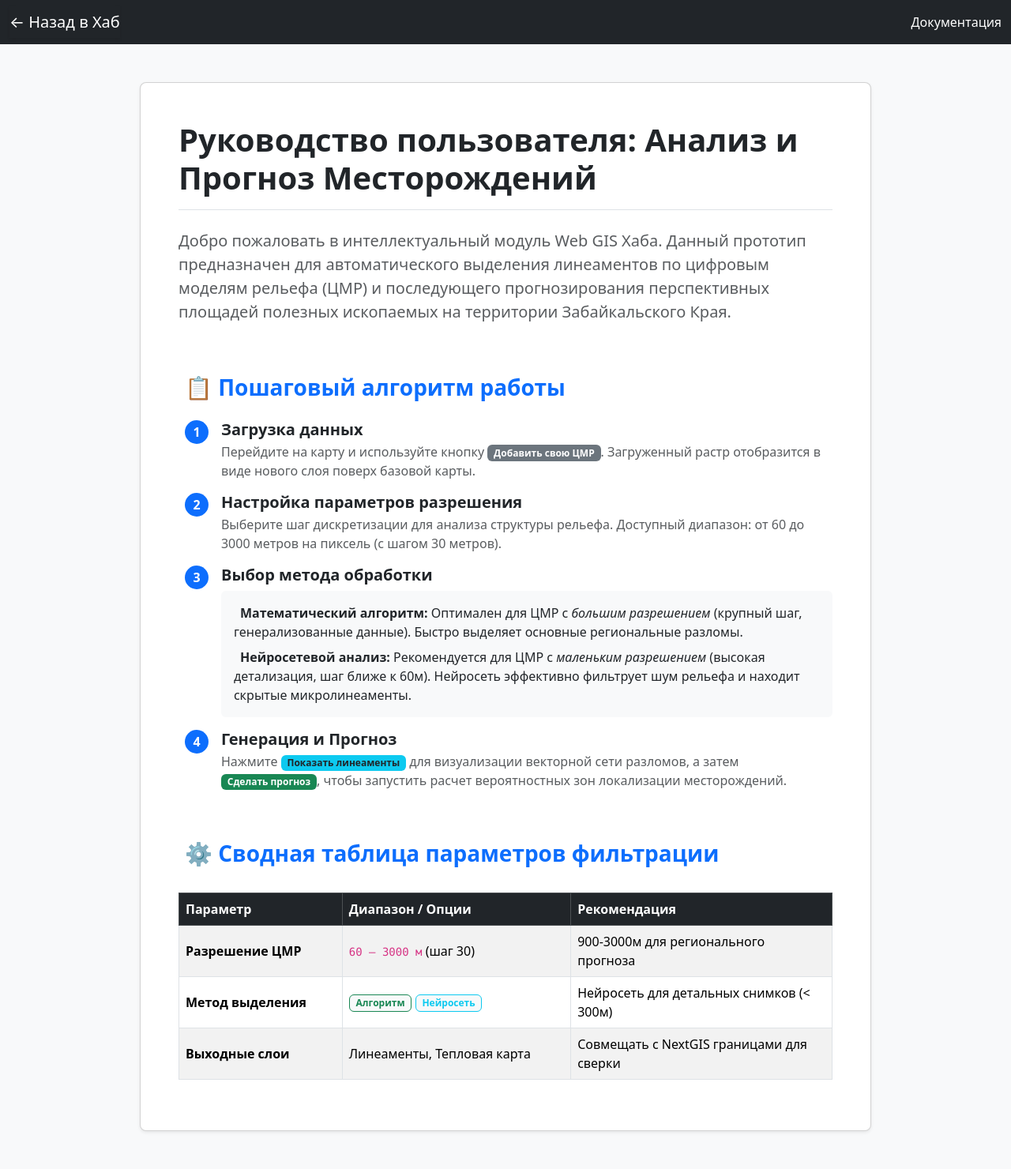
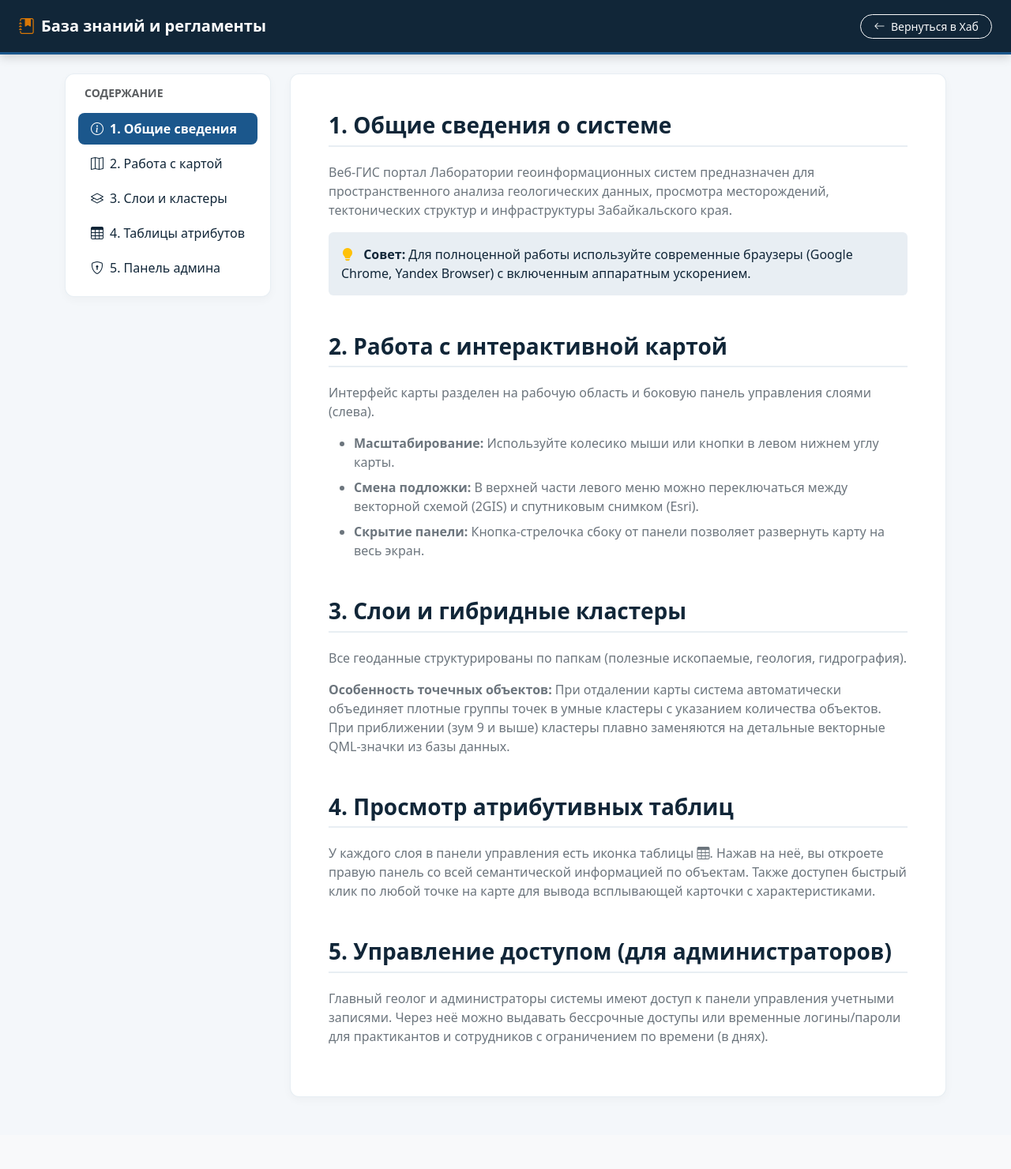
Before and after one commit to Chectus/gisweb, a Flask app: page /docs in a window 1280 px wide. Shown: the whole page at 79% size. After the commit the page ends 1389 px from the top, so only its background shows below. Run offline with Flask 3, Linux system fonts and the light colour scheme; the visitor is signed in with stand-in values (Sample User, id 1).

Commit message:
ну чисто по приколу изменила документацию...

```diff
--- a/templates/docs.html
+++ b/templates/docs.html
@@ -3,127 +3,147 @@
 <head>
     <meta charset="UTF-8">
     <meta name="viewport" content="width=device-width, initial-scale=1.0">
-    <title>Документация — Web GIS Хаб</title>
+    <title>Документация | ГИС Забайкалья</title>
+    <link href="https://cdn.jsdelivr.net/npm/bootstrap@5.3.3/dist/css/bootstrap.min.css" rel="stylesheet">
+    <link rel="stylesheet" href="https://cdn.jsdelivr.net/npm/bootstrap-icons@1.11.3/font/bootstrap-icons.min.css">
 
-    <link href="https://cdn.jsdelivr.net/npm/bootstrap@5.3.3/dist/css/bootstrap.min.css" rel="stylesheet">
-    <link rel="stylesheet" href="https://unpkg.com/leaflet@1.9.4/dist/leaflet.css">
-    <!-- ПОДКЛЮЧАЕМ НАШ ВЫНЕСЕННЫЙ CSS -->
-    <link rel="stylesheet" href="../static/css/style.css">
-    <!-- <link rel="stylesheet" href="{{ url_for('static', filename='css/style.css') }}"> -->
+    <!-- ПОДКЛЮЧАЕМ ЕДИНЫЙ CSS -->
+    <link rel="stylesheet" href="{{ url_for('static', filename='css/style.css') }}">
+
+    <style>
+        /* Специфичные стили для документации */
+        body { scroll-behavior: smooth; } /* Плавный скролл при клике на оглавление */
+
+        .doc-sidebar {
+            position: sticky;
+            top: 20px;
+        }
+
+        .nav-pills .nav-link.active {
+            background-color: var(--geo-main);
+            color: white;
+            font-weight: 600;
+        }
+        .nav-pills .nav-link {
+            color: var(--geo-dark);
+            border-radius: 8px;
+            transition: all 0.2s;
+        }
+        .nav-pills .nav-link:hover {
+            background-color: var(--geo-light);
+            color: var(--geo-main);
+        }
+
+        .doc-card {
+            border: 1px solid rgba(27, 87, 140, 0.1);
+            border-radius: 12px;
+            background: #ffffff;
+            box-shadow: 0 4px 12px rgba(0,0,0,0.03);
+        }
+
+        .doc-section-title {
+            color: var(--geo-dark);
+            border-bottom: 2px solid var(--geo-light);
+            padding-bottom: 0.5rem;
+            margin-bottom: 1.25rem;
+            font-weight: 700;
+        }
+    </style>
 </head>
-<body class="bg-light">
+<body>
 
-    <nav class="navbar navbar-dark bg-dark">
-        <div class="container-fluid">
-            <a class="navbar-brand shadow-sm" href="/hub">← Назад в Хаб</a>
-            <span class="navbar-text text-white">Документация</span>
+    <!-- Навигация -->
+    <nav class="navbar navbar-expand-lg navbar-custom py-3">
+        <div class="container-fluid px-4">
+            <span class="navbar-brand mb-0 h5 text-white fw-bold d-flex align-items-center">
+                <i class="bi bi-journal-bookmark-fill me-2" style="color: var(--geo-accent);"></i>
+                База знаний и регламенты
+            </span>
+            <div class="d-flex align-items-center">
+                <a href="/hub" class="btn btn-outline-light border-opacity-50 btn-sm rounded-pill px-3 fw-medium">
+                    <i class="bi bi-arrow-left me-1"></i> Вернуться в Хаб
+                </a>
+            </div>
         </div>
     </nav>
 
-    <div class="container my-5">
-        <div class="row justify-content-center">
-            <div class="col-lg-10">
+    <div class="container my-4">
+        <div class="row">
 
-                <div class="card shadow-sm p-4 p-md-5 bg-white rounded-3">
+            <!-- Левая колонка: Оглавление (Якоря) -->
+            <div class="col-md-3 d-none d-md-block">
+                <div class="doc-sidebar doc-card p-3">
+                    <h6 class="text-uppercase small fw-bold text-muted mb-3 px-2">Содержание</h6>
+                    <nav class="nav nav-pills flex-column gap-1">
+                        <a class="nav-link active py-2 small" href="#section1"><i class="bi bi-info-circle me-2"></i>1. Общие сведения</a>
+                        <a class="nav-link py-2 small" href="#section2"><i class="bi bi-map me-2"></i>2. Работа с картой</a>
+                        <a class="nav-link py-2 small" href="#section3"><i class="bi bi-layers me-2"></i>3. Слои и кластеры</a>
+                        <a class="nav-link py-2 small" href="#section4"><i class="bi bi-table me-2"></i>4. Таблицы атрибутов</a>
+                        <a class="nav-link py-2 small" href="#section5"><i class="bi bi-shield-lock me-2"></i>5. Панель админа</a>
+                    </nav>
+                </div>
+            </div>
 
-                    <h1 class="display-6 fw-bold text-dark border-bottom pb-3 mb-4">
-                        <i class="bi bi-book text-primaryme-2"></i> Руководство пользователя: Анализ и Прогноз Месторождений
-                    </h1>
+            <!-- Правая колонка: Текст документации -->
+            <div class="col-md-9">
+                <div class="doc-card p-4 p-md-5 mb-4">
 
-                    <p class="lead text-muted lh-base">
-                        Добро пожаловать в интеллектуальный модуль Web GIS Хаба. Данный прототип предназначен для автоматического выделения <strong>линеаментов</strong> по цифровым моделям рельефа (ЦМР) и последующего прогнозирования перспективных площадей полезных ископаемых на территории Забайкальского Края.
-                    </p>
+                    <!-- Раздел 1 -->
+                    <section id="section1" class="mb-5">
+                        <h3 class="doc-section-title">1. Общие сведения о системе</h3>
+                        <p class="text-secondary">
+                            Веб-ГИС портал Лаборатории геоинформационных систем предназначен для пространственного анализа геологических данных, просмотра месторождений, тектонических структур и инфраструктуры Забайкальского края.
+                        </p>
+                        <div class="alert alert-secondary border-0" style="background-color: var(--geo-light); color: var(--geo-dark);">
+                            <i class="bi bi-lightbulb-fill text-warning me-2"></i> <strong>Совет:</strong> Для полноценной работы используйте современные браузеры (Google Chrome, Yandex Browser) с включенным аппаратным ускорением.
+                        </div>
+                    </section>
 
-                    <!-- <div class="alert alert-warning d-flex align-items-center my-4" role="alert">
-                        <i class="bi bi-lightbulb-fill text-warning fs-4 me-3"></i>
-                        <div>
-                            <strong>Текущая версия:</strong> Сейчас система сфокусирована на Забайкальском Крае, но архитектура полностью готова к обработке любой пользовательской ЦМР в формате гео-тиффа.
-                        </div>
-                    </div> -->
+                    <!-- Раздел 2 -->
+                    <section id="section2" class="mb-5">
+                        <h3 class="doc-section-title">2. Работа с интерактивной картой</h3>
+                        <p class="text-secondary">
+                            Интерфейс карты разделен на рабочую область и боковую панель управления слоями (слева).
+                        </p>
+                        <ul class="text-secondary">
+                            <li class="mb-2"><strong>Масштабирование:</strong> Используйте колесико мыши или кнопки в левом нижнем углу карты.</li>
+                            <li class="mb-2"><strong>Смена подложки:</strong> В верхней части левого меню можно переключаться между векторной схемой (2GIS) и спутниковым снимком (Esri).</li>
+                            <li><strong>Скрытие панели:</strong> Кнопка-стрелочка сбоку от панели позволяет развернуть карту на весь экран.</li>
+                        </ul>
+                    </section>
 
-                    <h2 class="h3 text-primary mt-5 mb-4 fw-semibold">
-                        <i class="bi bi-clist-check me-2"></i> 📋 Пошаговый алгоритм работы
-                    </h2>
+                    <!-- Раздел 3 -->
+                    <section id="section3" class="mb-5">
+                        <h3 class="doc-section-title">3. Слои и гибридные кластеры</h3>
+                        <p class="text-secondary">
+                            Все геоданные структурированы по папкам (полезные ископаемые, геология, гидрография).
+                        </p>
+                        <p class="text-secondary">
+                            <strong>Особенность точечных объектов:</strong> При отдалении карты система автоматически объединяет плотные группы точек в умные кластеры с указанием количества объектов. При приближении (зум 9 и выше) кластеры плавно заменяются на детальные векторные QML-значки из базы данных.
+                        </p>
+                    </section>
 
-                    <div class="ps-2">
-                        <div class="d-flex mb-3">
-                            <span class="badge bg-primary fs-6 me-3 d-flex align-items-center justify-content-center" style="width: 30px; height: 30px; border-radius: 50%;">1</span>
-                            <div>
-                                <h5 class="fw-bold mb-1">Загрузка данных</h5>
-                                <p class="text-muted mb-0">Перейдите на карту и используйте кнопку <span class="badge bg-secondary">Добавить свою ЦМР</span>. Загруженный растр отобразится в виде нового слоя поверх базовой карты.</p>
-                            </div>
-                        </div>
+                    <!-- Раздел 4 -->
+                    <section id="section4" class="mb-5">
+                        <h3 class="doc-section-title">4. Просмотр атрибутивных таблиц</h3>
+                        <p class="text-secondary">
+                            У каждого слоя в панели управления есть иконка таблицы <i class="bi bi-table text-secondary"></i>. Нажав на неё, вы откроете правую панель со всей семантической информацией по объектам. Также доступен быстрый клик по любой точке на карте для вывода всплывающей карточки с характеристиками.
+                        </p>
+                    </section>
 
-                        <div class="d-flex mb-3">
-                            <span class="badge bg-primary fs-6 me-3 d-flex align-items-center justify-content-center" style="width: 30px; height: 30px; border-radius: 50%;">2</span>
-                            <div>
-                                <h5 class="fw-bold mb-1">Настройка параметров разрешения</h5>
-                                <p class="text-muted mb-0">Выберите шаг дискретизации для анализа структуры рельефа. Доступный диапазон: от 60 до 3000 метров на пиксель (с шагом 30 метров).</p>
-                            </div>
-                        </div>
+                    <!-- Раздел 5 -->
+                    <section id="section5">
+                        <h3 class="doc-section-title">5. Управление доступом (для администраторов)</h3>
+                        <p class="text-secondary">
+                            Главный геолог и администраторы системы имеют доступ к панели управления учетными записями. Через неё можно выдавать бессрочные доступы или временные логины/пароли для практикантов и сотрудников с ограничением по времени (в днях).
+                        </p>
+                    </section>
 
-                        <div class="d-flex mb-3">
-                            <span class="badge bg-primary fs-6 me-3 d-flex align-items-center justify-content-center" style="width: 30px; height: 30px; border-radius: 50%;">3</span>
-                            <div>
-                                <h5 class="fw-bold mb-1">Выбор метода обработки</h5>
-                                <div class="card bg-light border-0 p-3 mt-2">
-                                    <ul class="list-unstyled mb-0">
-                                        <li class="mb-2"><i class="bi bi-cpu text-success me-2"></i><strong>Математический алгоритм:</strong> Оптимален для ЦМР с <em>большим разрешением</em> (крупный шаг, генерализованные данные). Быстро выделяет основные региональные разломы.</li>
-                                        <li><i class="bi bi-diagram-3 text-info me-2"></i><strong>Нейросетевой анализ:</strong> Рекомендуется для ЦМР с <em>маленьким разрешением</em> (высокая детализация, шаг ближе к 60м). Нейросеть эффективно фильтрует шум рельефа и находит скрытые микролинеаменты.</li>
-                                    </ul>
-                                </div>
-                            </div>
-                        </div>
+                </div>
+            </div>
 
-                        <div class="d-flex mb-3">
-                            <span class="badge bg-primary fs-6 me-3 d-flex align-items-center justify-content-center" style="width: 30px; height: 30px; border-radius: 50%;">4</span>
-                            <div>
-                                <h5 class="fw-bold mb-1">Генерация и Прогноз</h5>
-                                <p class="text-muted mb-0">Нажмите <span class="badge bg-info text-dark">Показать линеаменты</span> для визуализации векторной сети разломов, а затем <span class="badge bg-success">Сделать прогноз</span>, чтобы запустить расчет вероятностных зон локализации месторождений.</p>
-                            </div>
-                        </div>
-                    </div>
-
-                    <h2 class="h3 text-primary mt-5 mb-4 fw-semibold">
-                        <i class="bi bi-sliders me-2"></i> ⚙️ Сводная таблица параметров фильтрации
-                    </h2>
-
-                    <div class="table-responsive">
-                        <table class="table table-bordered table-striped align-middle mt-2">
-                            <thead class="table-dark">
-                                <tr>
-                                    <th scope="col" style="width: 25%;">Параметр</th>
-                                    <th scope="col" style="width: 35%;">Диапазон / Опции</th>
-                                    <th scope="col" style="width: 40%;">Рекомендация</th>
-                                </tr>
-                            </thead>
-                            <tbody>
-                                <tr>
-                                    <td class="fw-bold">Разрешение ЦМР</td>
-                                    <td><code>60 — 3000 м</code> (шаг 30)</td>
-                                    <td>900-3000м для регионального прогноза</td>
-                                </tr>
-                                <tr>
-                                    <td class="fw-bold">Метод выделения</td>
-                                    <td>
-                                        <span class="badge bg-light text-success border border-success">Алгоритм</span>
-                                        <span class="badge bg-light text-info border border-info">Нейросеть</span>
-                                    </td>
-                                    <td>Нейросеть для детальных снимков (&lt; 300м)</td>
-                                </tr>
-                                <tr>
-                                    <td class="fw-bold">Выходные слои</td>
-                                    <td>Линеаменты, Тепловая карта</td>
-                                    <td>Совмещать с NextGIS границами для сверки</td>
-                                </tr>
-                            </tbody>
-                        </table>
-                    </div>
-
-                </div> </div>
         </div>
     </div>
 
-    <script src="https://cdn.jsdelivr.net/npm/bootstrap@5.3.3/dist/js/bootstrap.bundle.min.js"></script>
 </body>
 </html>
```
